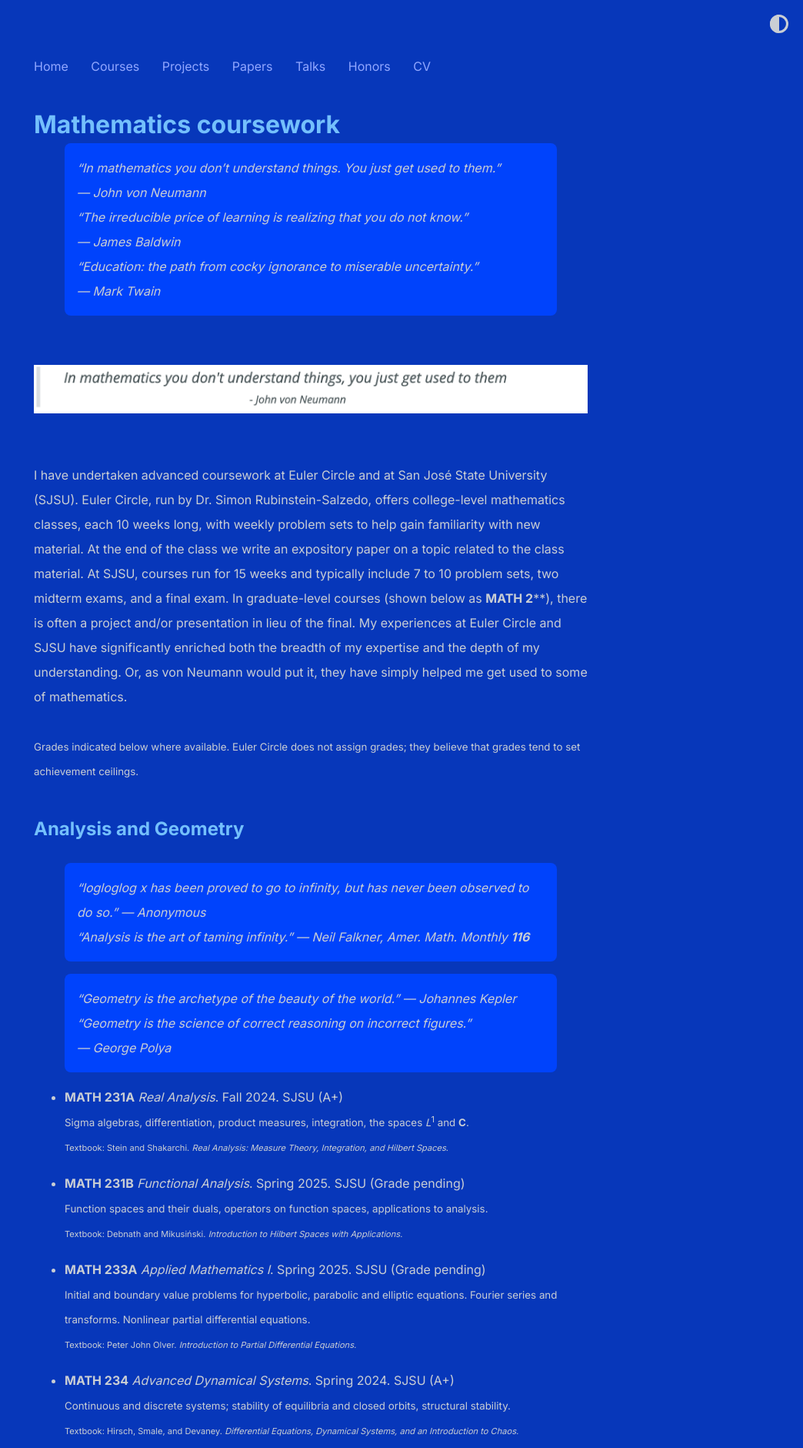
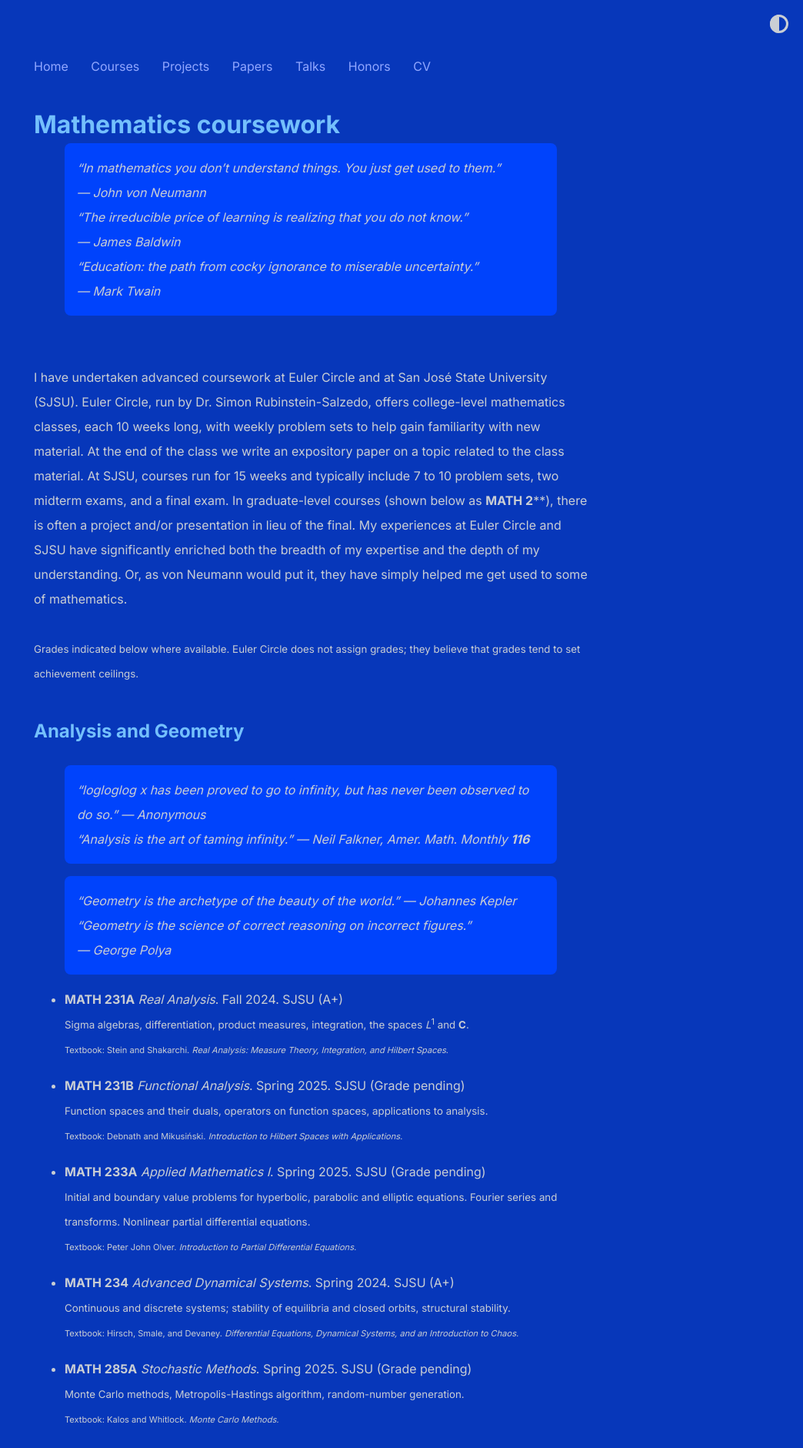
Before and after one commit to shihankanungo/shihankanungo.github.io, a Jekyll site: the page built from courses.md, in a window 1280 px wide. Shown: the top 1881 px of the page at 77% size, without its empty margins (236-1280 px from the left). Built offline with Jekyll 4.4.1, drawn with Linux system fonts in a browser that asks for light colours.

Commit message:
Update courses.md

```diff
--- a/courses.md
+++ b/courses.md
@@ -6,10 +6,6 @@ title: Mathematics coursework
 > "In mathematics you don't understand things. You just get used to them." <br> --- John von Neumann <br>
 > "The irreducible price of learning is realizing that you do not know." <br> --- James Baldwin <br>
 > "Education: the path from cocky ignorance to miserable uncertainty." <br> --- Mark Twain
-
-<br>
-
-![jvn](images/jvn.png)
 
 <br>
 
```
